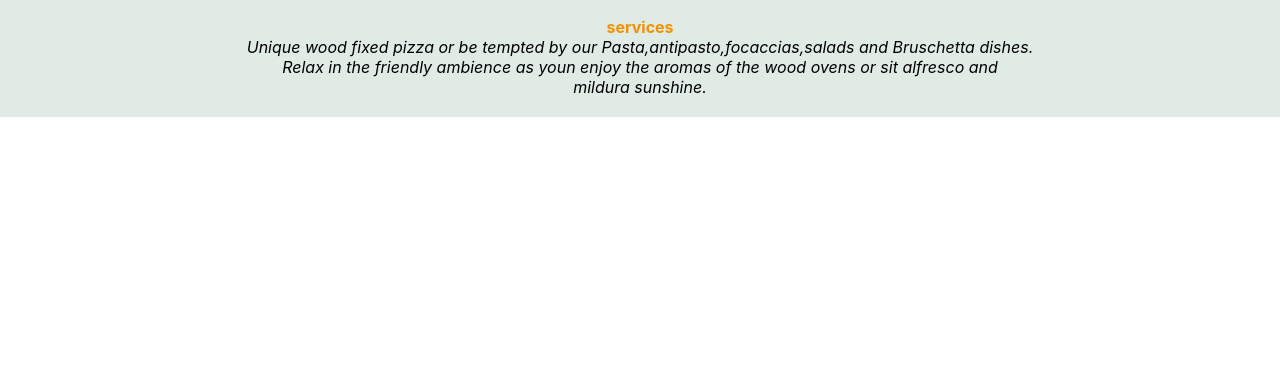
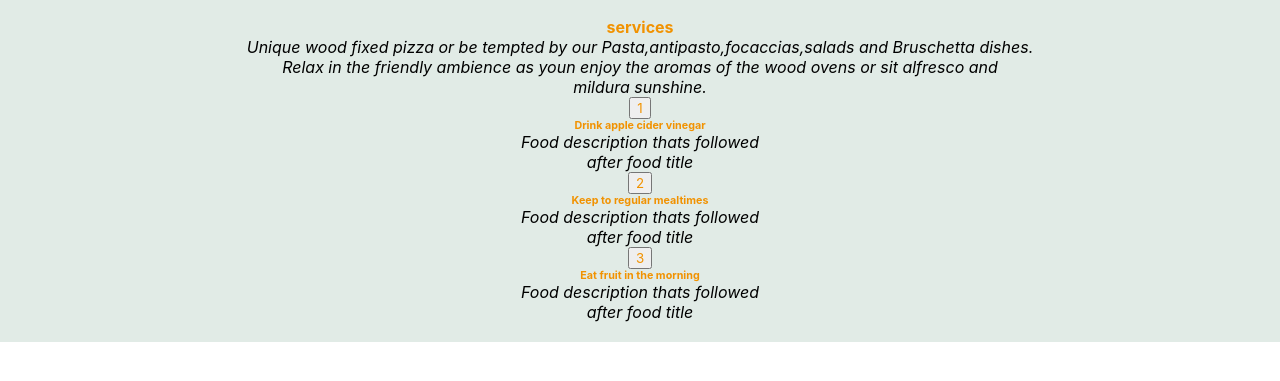
Before and after one commit to EsauKip/Letuce-Eat, a plain HTML site: page index.html in a window 1280 px wide. Shown: the part 331-712 px from the top of the page. Drawn offline with Linux system fonts and the light colour scheme.

Commit message:
added,headers,buttons and paragraphs

```diff
--- a/index.html
+++ b/index.html
@@ -29,7 +29,25 @@
              <p>Unique wood fixed pizza or be tempted by our Pasta,antipasto,focaccias,salads and Bruschetta dishes.
                  <br> Relax in the friendly ambience as youn enjoy the aromas of the wood ovens or sit alfresco and<br>
                 mildura sunshine.</p>
-
+        <div class="spread">
+                 <div class="box">
+                    <button>1</button>
+                     <h6>Drink apple cider vinegar</h6>
+                     <p>Food description thats followed <br>after food title</p>
+                 </div>
+                 <div class="box">
+                    <button>2</button>
+                    <h6>Keep to regular mealtimes</h6>
+                     <p>Food description thats followed <br>after food title</p>
+                 </div>
+                 <div class="box">
+                     <div>
+                      <button>3</button>
+                     </div>
+                     <h6>Eat fruit in the morning</h6>
+                      <p>Food description thats followed <br>after food title</p>
+                 </div>
+             </div>
 
 
 
```
